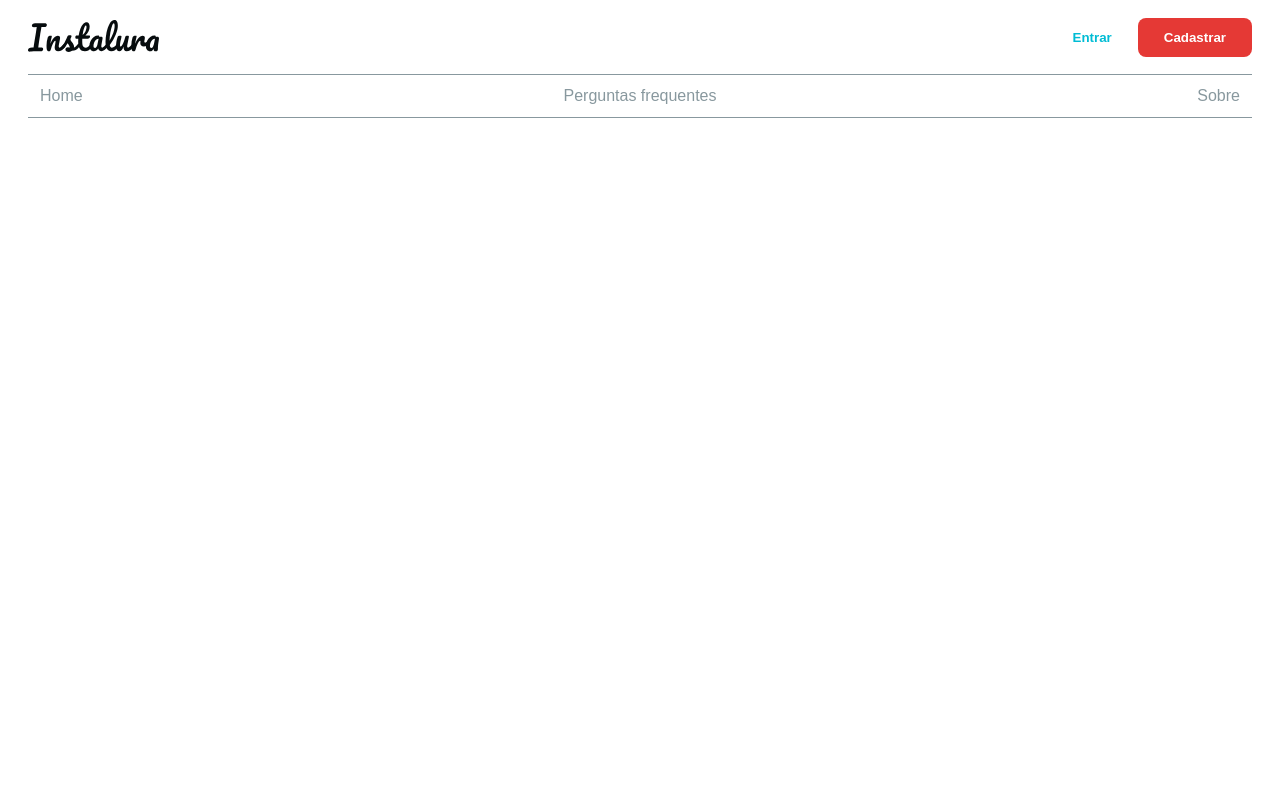
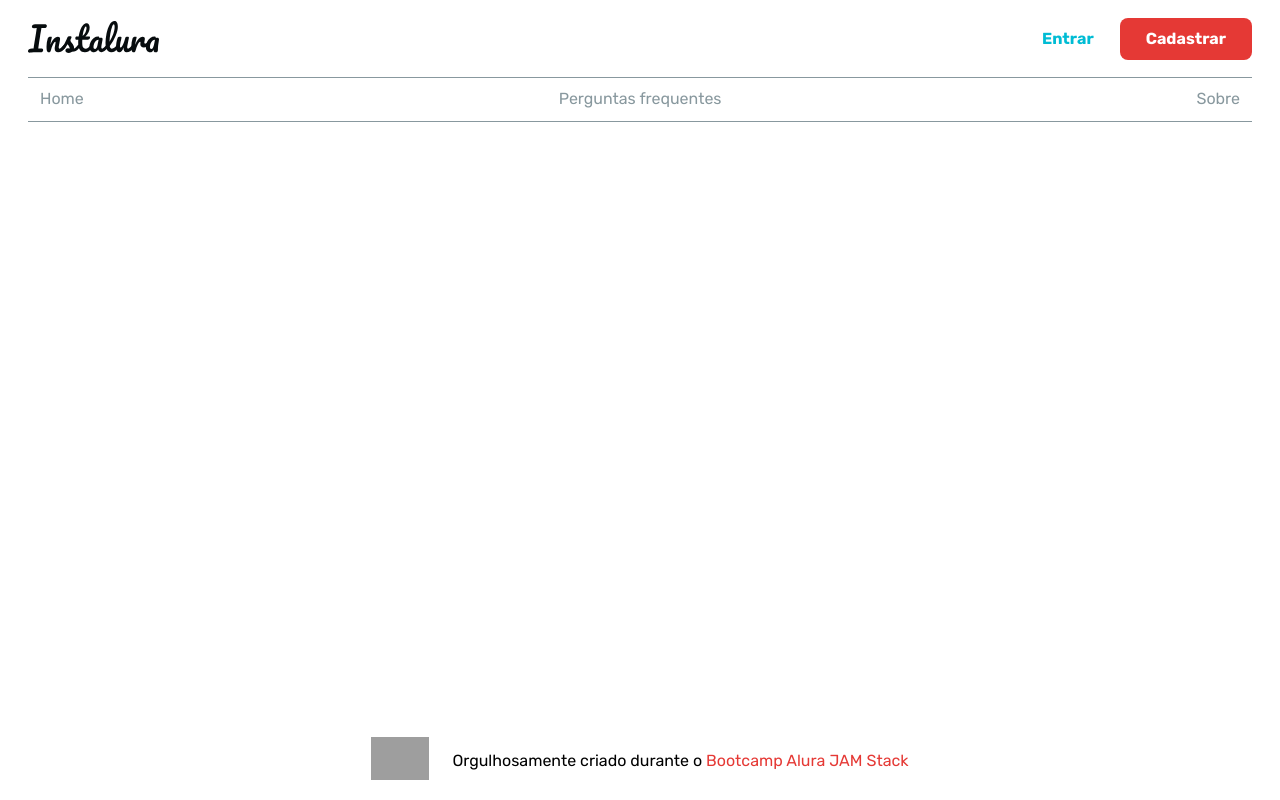
Before and after one commit to rufedupo/instalura-base, a Next.js app: page / in a window 1280 px wide. Built offline with nearby package versions, Linux system fonts and the light colour scheme; grey boxes are pictures that could not be loaded.

Commit message:
Aula 04 concluída - Adição de Head, Footer e Reset de CSS

```diff
--- a/package.json
+++ b/package.json
@@ -12,7 +12,8 @@
     "react": "^16.8.0",
     "react-dom": "^16.8.0",
     "react-is": "^16.8.0",
-    "styled-components": "^5.0.0"
+    "styled-components": "^5.0.0",
+    "styled-normalize": "^8.0.7"
   },
   "devDependencies": {
     "babel-plugin-styled-components": "^1.8.0"
--- a/pages/_app.js
+++ b/pages/_app.js
@@ -1,21 +1,23 @@
-import { createGlobalStyle, ThemeProvider } from 'styled-components'
+import { ThemeProvider } from 'styled-components'
 import theme from '../src/theme'
+import { GlobalStyle } from '../src/theme/GlobalStyle'
+import Head from 'next/head'
 
-const GlobalStyle = createGlobalStyle`
-  body {
-    margin: 0;
-    padding: 0;
-    box-sizing: border-box;
-  }
-`
-
-export default function App({ Component, pageProps }) {
+const App = ({ Component, pageProps }) => {
   return (
     <>
-      <GlobalStyle />
+      <Head>
+        <title>Instalura - Projeto base (Ruan Felipe)</title>
+        <link rel="preconnect" href="https://fonts.gstatic.com" />
+        <link href="https://fonts.googleapis.com/css2?family=Rubik:ital,wght@0,300;0,400;0,500;0,600;0,700;0,800;0,900;1,300;1,400;1,500;1,600;1,700;1,800;1,900&display=swap" rel="stylesheet" />
+      </Head>
+
       <ThemeProvider theme={theme}>
+        <GlobalStyle />
         <Component {...pageProps} />
       </ThemeProvider>
     </>
   )
 }
+
+export default App
--- a/pages/index.js
+++ b/pages/index.js
@@ -1,7 +1,19 @@
 import Menu from '../src/components/commons/Menu'
+import Footer from '../src/components/commons/Footer'
 
-export default function Home() {
+const Home = () => {
   return (
-    <Menu />
+    <div style={{
+      flex: '1',
+      display: 'flex',
+      flexWrap: 'wrap',
+      flexDirection: 'column',
+      justifyContent: 'space-between'
+    }}>
+      <Menu />
+      <Footer />
+    </div>
   )
 }
+
+export default Home
--- /dev/null
+++ b/src/components/commons/Footer/index.js
@@ -0,0 +1,43 @@
+import styled from 'styled-components'
+
+const FooterWrapper = styled.footer`
+  padding: 14px;
+  display: flex;
+  align-items: center;
+  justify-content: center;
+  border-radius: 4px;
+  padding-right: 28px;
+  padding-left: 28px;
+
+  img {
+    width: 58px;
+    margin-right: 23px;
+  }
+
+  a {
+    color: ${({ theme }) => theme.colors.primary.main.color};
+    text-decoration: none;
+  }
+`
+
+const Footer = (props) => {
+  return (
+    <FooterWrapper {...props}>
+      <a href="https://www.alura.com.br/">
+        <img src="https://www.alura.com.br/assets/img/alura-logo.1570550707.svg" />
+      </a>
+
+      <p>
+        Orgulhosamente criado durante
+        {' '}
+        o
+        {' '}
+        <a href="https://www.alura.com.br/">
+          <span>Bootcamp Alura JAM Stack</span>
+        </a>
+      </p>
+    </FooterWrapper>
+  )
+}
+
+export default Footer
--- a/src/components/commons/Menu/index.js
+++ b/src/components/commons/Menu/index.js
@@ -17,7 +17,7 @@ const links = [
   }
 ]
 
-export default function Menu () {
+const Menu = () => {
   return (
     <MenuWrapper>
       <MenuWrapper.LeftSide>
@@ -47,3 +47,5 @@ export default function Menu () {
     </MenuWrapper>
   )
 }
+
+export default Menu
--- /dev/null
+++ b/src/theme/GlobalStyle.js
@@ -0,0 +1,26 @@
+import { createGlobalStyle } from 'styled-components'
+import { normalize } from 'styled-normalize'
+
+export const GlobalStyle = createGlobalStyle`
+  * {
+    box-sizing: border-box;
+  }
+
+  ${normalize}
+
+  html,
+  body {
+    display: flex;
+    min-height: 100vh;
+    width: 100%;
+    margin: 0;
+    padding: 0;
+    font-family: ${({theme}) => theme.fontFamily};
+  }
+
+  #__next {
+    flex: 1;
+    display: flex;
+    flex-direction: column;
+  }
+`
--- a/src/theme/index.js
+++ b/src/theme/index.js
@@ -38,6 +38,7 @@ const colors = {
 
 export default {
   colors,
+  fontFamily: '\'Rubik\', sans-serif',
   borderRadius: '8px',
   transition: '200ms ease-in-out'
 }
```
Also changed, not shown: src/theme/Logo/index.js, 1 other file (tests, documents, lock files or other folders).
